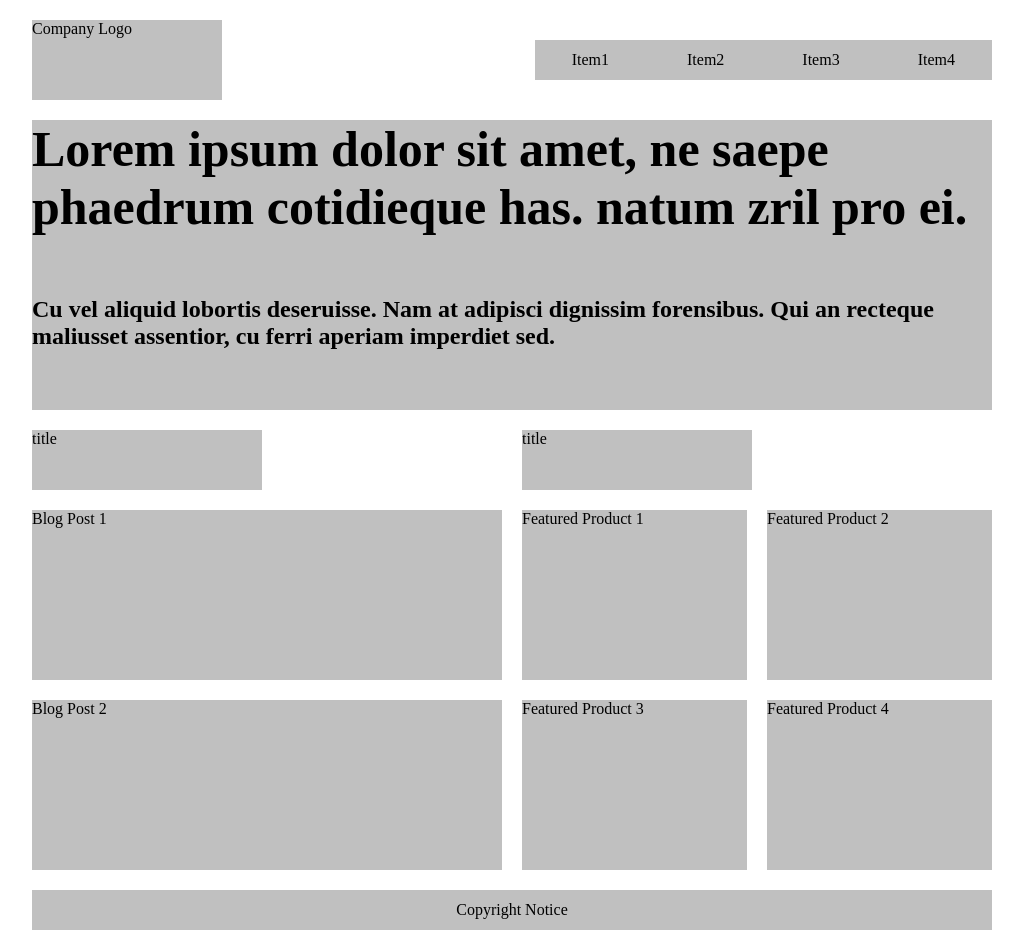
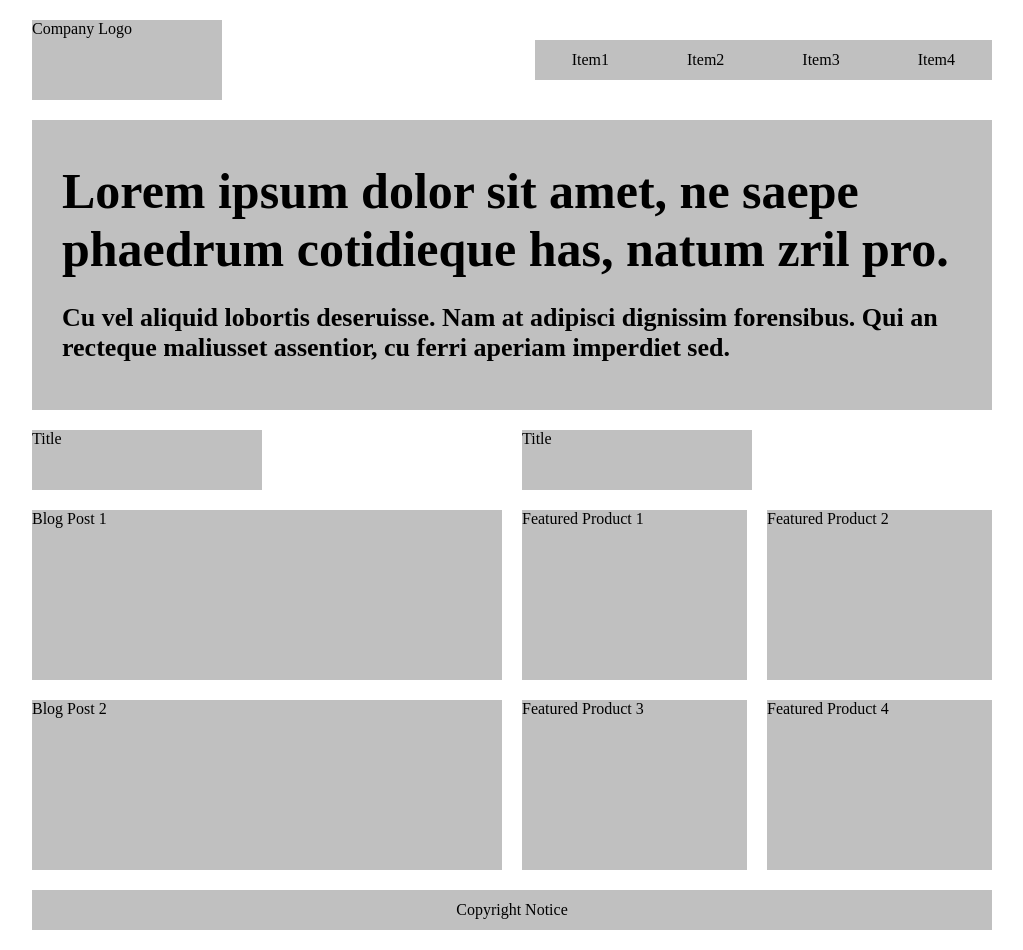
Before and after one commit to shrutikhandekar1/Assignment4, a plain HTML site: page Layout3/index.html in a window 1280 px wide. Shown: the whole page, without its empty margins (128-1151 px from the left). Drawn offline with Linux system fonts and the light colour scheme.

Commit message:
Updated productInfo text

```diff
--- a/Layout3/index.html
+++ b/Layout3/index.html
@@ -13,9 +13,16 @@
         }
         h1{
             font-size: 50px;
-            margin: 0;
+            padding: 0 30px;
+            margin-bottom: 0px;
+
         }
+        h2{
+            font-size: 26px;
+            padding: 0 30px;
+            margin-top: 0px;
 
+        }
         div, footer, .productInfo{
             background: silver;
         }
@@ -52,6 +59,7 @@
             justify-self: end;
             align-self: center;
         }
+
         ul{
             padding: 0;
         }
@@ -103,13 +111,13 @@
             </div>
         </nav>
         <section class="productInfo">
-            <h1>Lorem ipsum dolor sit amet, ne saepe phaedrum cotidieque has. natum zril pro ei.
+            <h1>Lorem ipsum dolor sit amet, ne saepe phaedrum cotidieque has, natum zril pro.
                 </h1>
             <h2>Cu vel aliquid lobortis deseruisse. Nam at adipisci dignissim forensibus. Qui an recteque maliusset assentior, cu ferri aperiam imperdiet sed.</h2>
         </section>
         <section class="title">
-            <div>title</div>
-            <div>title</div>
+            <div>Title</div>
+            <div>Title</div>
         </section>
         <section class="blogpost">
             <div class="item">Blog Post 1</div>
```
